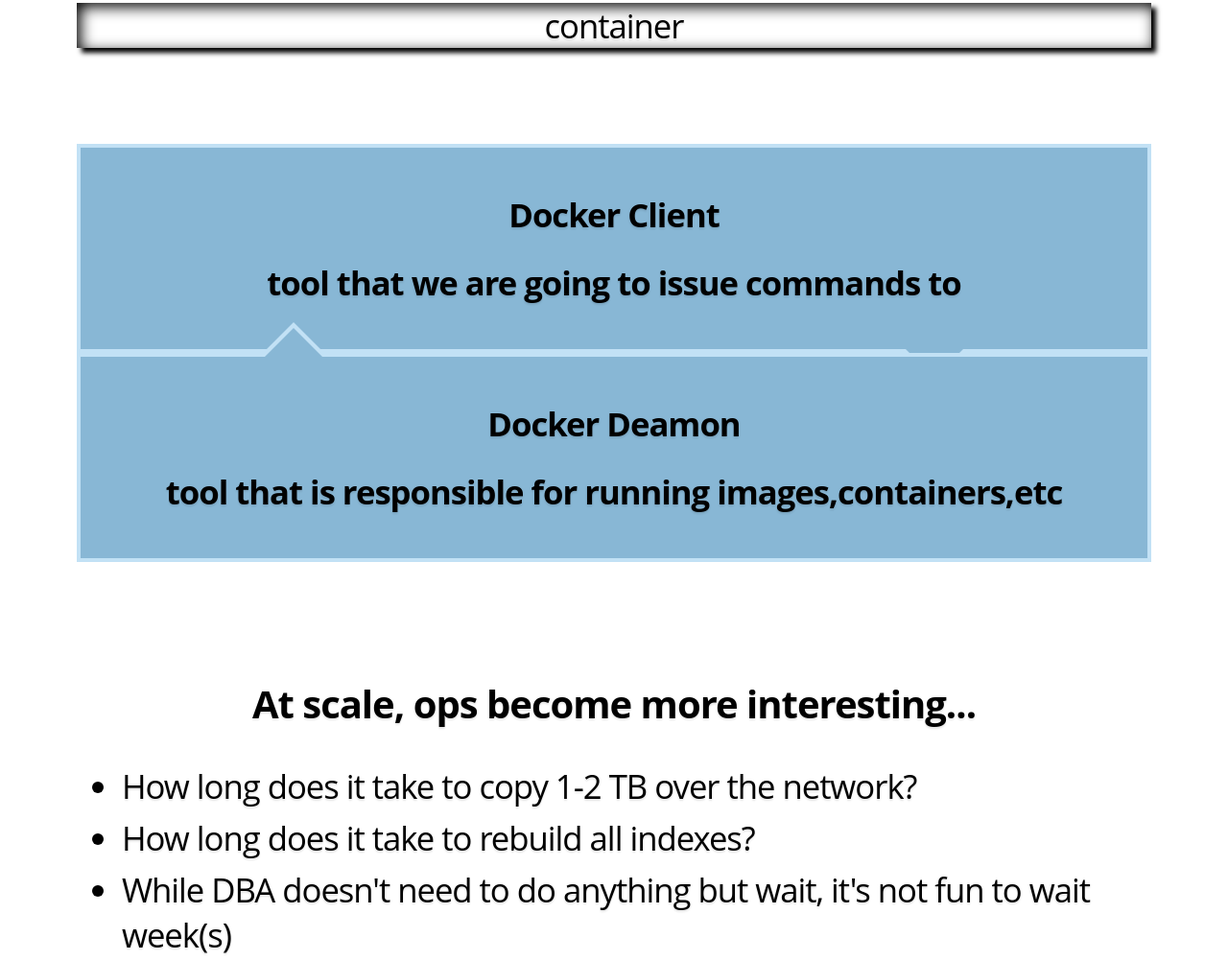
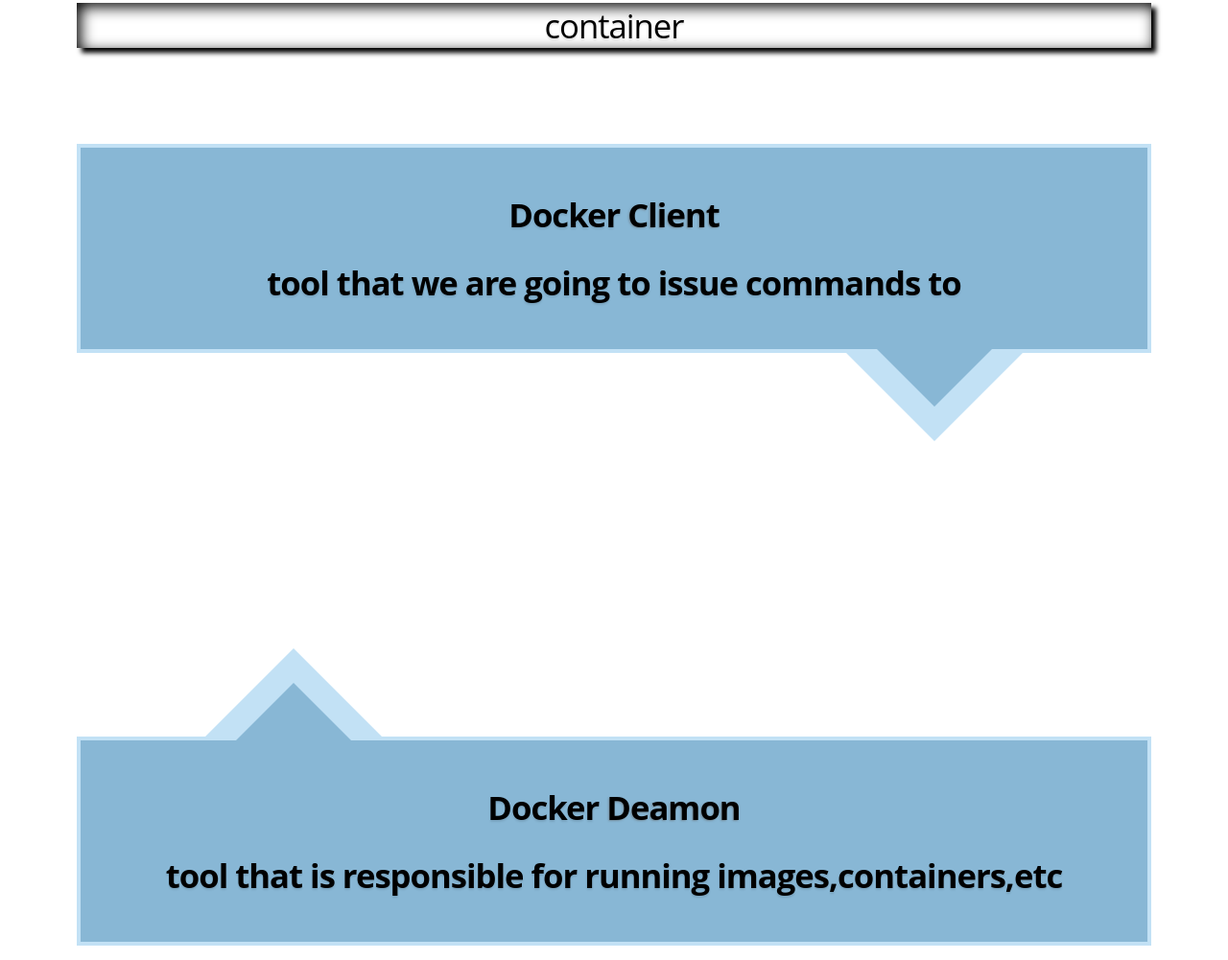
Before and after one commit to orirothschild/impress, a plain HTML site: page impress/ori-Docker presentation/index.html in a window 1280 px wide. Shown: the part 4666-5667 px from the top of the page at 96% size. Drawn offline with Linux system fonts and the light colour scheme; a script that the page names is missing; a web font is replaced by a local one.

Commit message:
docker presentation

```diff
--- a/impress/ori-Docker presentation/css/classic-slides.css
+++ b/impress/ori-Docker presentation/css/classic-slides.css
@@ -242,20 +242,21 @@
 .arrow_up:after {
 	border-color: rgba(136, 183, 213, 0);
 	border-bottom-color: #88b7d5;
-	border-width: 30px;
-	margin-left: -30px;
+	border-width: 60px;
+	margin-left: -60px;
 }
 .arrow_up:before {
 	border-color: rgba(194, 225, 245, 0);
 	border-bottom-color: #c2e1f5;
-	border-width: 36px;
-	margin-left: -36px;
+	border-width: 96px;
+	margin-left: -96px;
 }
 
 .arrow_down {
 	position: relative;
 	background: #88b7d5;
-	border: 4px solid #c2e1f5;
+    border: 4px solid #c2e1f5;
+    margin-bottom: 400px;
 }
 .arrow_down:after, .arrow_down:before {
 	top: 100%;
@@ -271,20 +272,20 @@
 .arrow_down:after {
 	border-color: rgba(136, 183, 213, 0);
 	border-top-color: #88b7d5;
-	border-width: 30px;
-	margin-left: -30px;
+	border-width: 60px;
+	margin-left: -60px;
 }
 .arrow_down:before {
 	border-color: rgba(194, 225, 245, 0);
 	border-top-color: #c2e1f5;
-	border-width: 36px;
-	margin-left: -36px;
+	border-width: 96px;
+	margin-left: -96px;
 }
 
 .up {
 	position: relative;
 	background: #88b7d5;
-	border: 10px solid #c2e1f5;
+	border: 100px solid #c2e1f5;
 }
 .up:after, .arrow_box:before {
 	bottom: 100%;
--- a/impress/ori-Docker presentation/index.html
+++ b/impress/ori-Docker presentation/index.html
@@ -79,12 +79,12 @@
            </div>
 
     <div class="step" data-rel-x="-2900" data-rel-y="250" data-scale="1.2">
-            <div class="arrow_down">
-                    <h4 style="text-align:center">Docker Client<p>tool that we are going to issue commands to</p></h4>
+            <div class="arrow_down" position="relative">
+                    <h4 style="text-align:center">Docker <strong>Client</strong><p>tool that we are going to issue commands to</p></h4>
                 </div>
 
-            <div class="arrow_up"margin-top="12px">
-                    <h4 style="text-align:center">Docker Deamon<p>tool that is responsible for running images,containers,etc</p></h4>
+            <div class="arrow_up"margin-top="12px"position="-600px">
+                    <h4 style="text-align:center">Docker <strong>Deamon</strong><p>tool that is responsible for running images,containers,etc</p></h4>
                 </div>
     </div>
 
```
